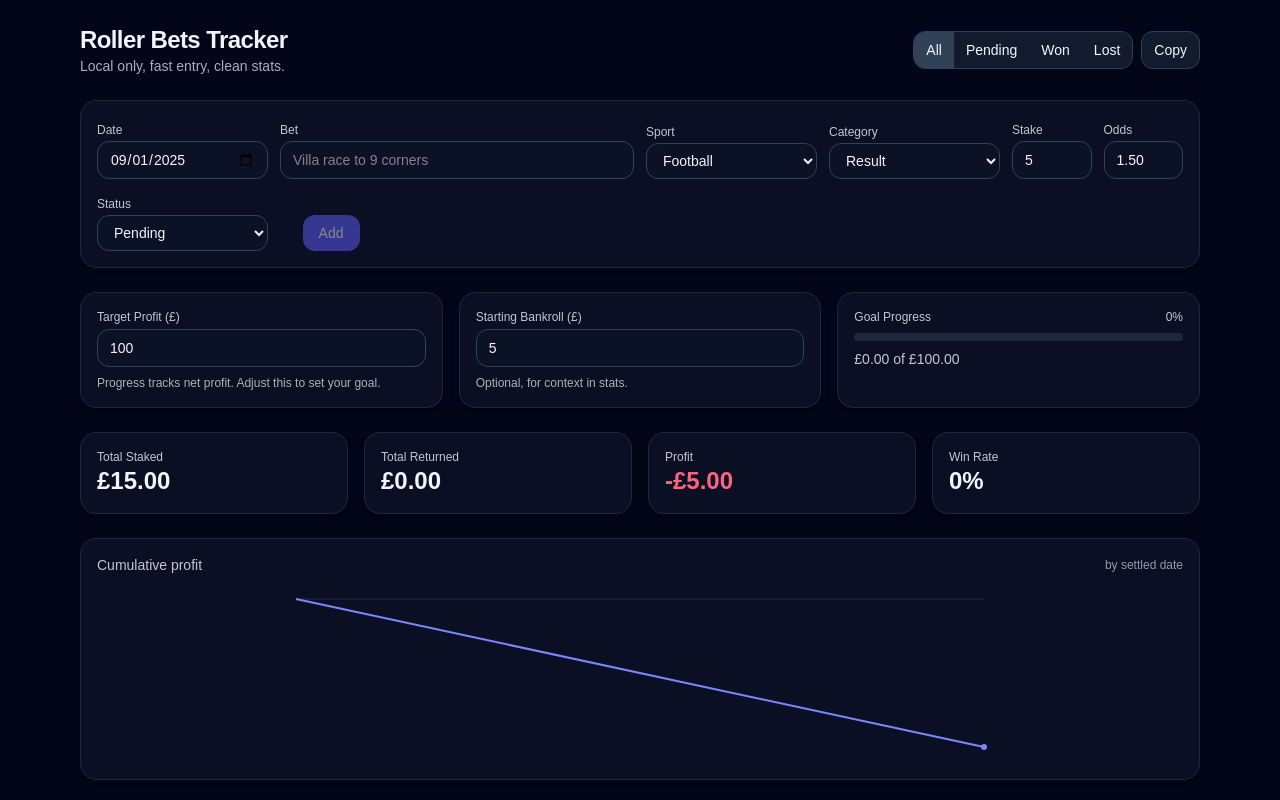
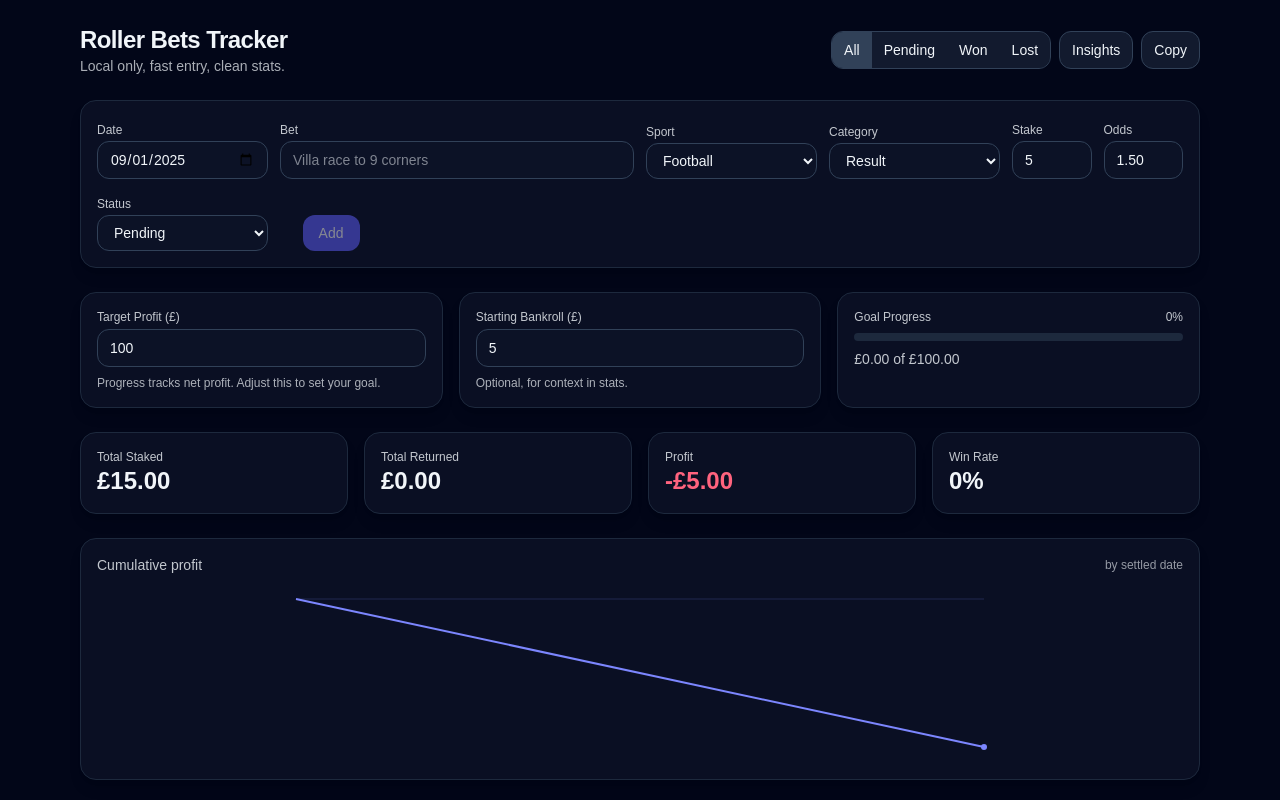
Before and after one commit to lyrifyP/roller-bets, a Next.js app: page / in a window 1280 px wide. Shown: the top 800 px of the page. Built offline with nearby package versions, Linux system fonts and the light colour scheme.

Commit message:
added insights page second attempt

```diff
--- a/app/insights/page.tsx
+++ b/app/insights/page.tsx
@@ -1,6 +1,7 @@
 'use client';
 
 import React, { useEffect, useMemo, useState } from 'react';
+import Link from 'next/link';
 
 type Sport = 'Football' | 'Cricket' | 'Tennis' | 'Other';
 type BetStatus = 'Pending' | 'Won' | 'Lost';
@@ -241,7 +242,7 @@ export default function InsightsPage() {
               <p className="text-xs sm:text-sm opacity-70">Monthly PnL, sport split, football categories.</p>
             </div>
             <div className="flex items-center gap-2">
-              <a href="/" className={btnGhost}>Back to tracker</a>
+              <Link href="/" className={btnGhost}>Back to tracker</Link>
               <button className={btnGhost} type="button" onClick={exportCSV}>Export CSV</button>
             </div>
           </div>
--- a/app/page.tsx
+++ b/app/page.tsx
@@ -360,6 +360,7 @@ export default function RollerBetsTracker() {
                 </button>
               ))}
             </div>
+            <a href="/insights" className={btnGhost + " text-xs sm:text-sm"}>Insights</a>
             <button className={btnGhost + " text-xs sm:text-sm"} type="button" onClick={copySummary}>Copy</button>
           </div>
         </div>
```
